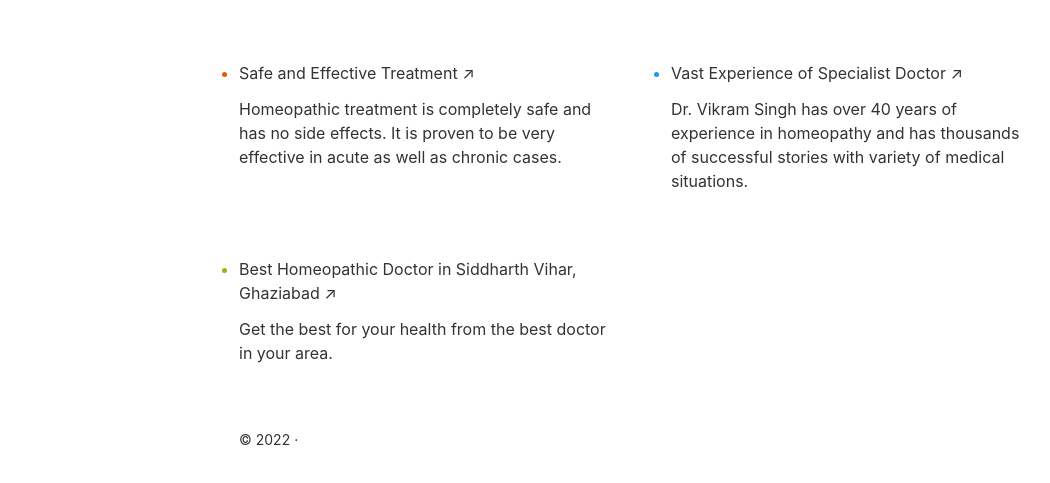
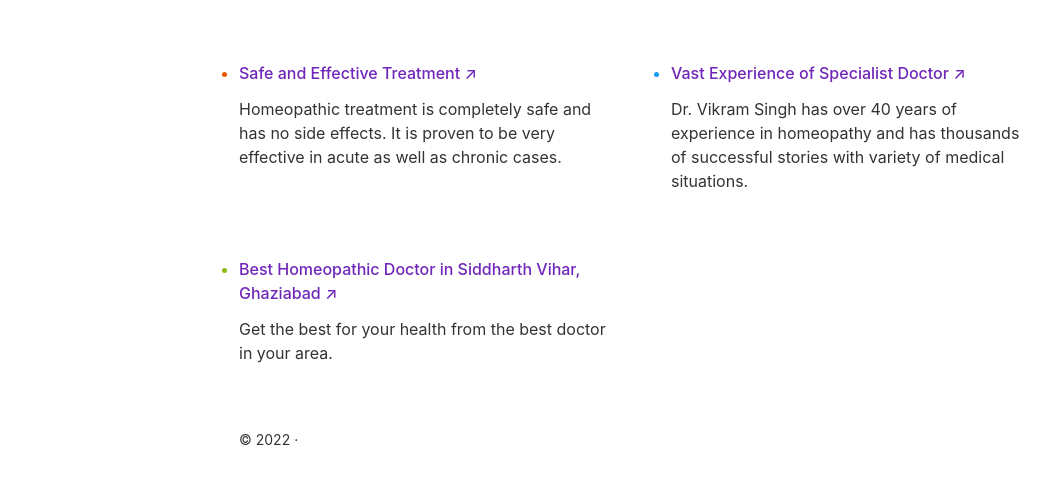
Before and after one commit to abc-90/homeoclinic, a Gatsby site: page / in a window 1280 px wide. Shown: the part 301-784 px from the top of the page, without its empty margins (1-1051 px from the left). Built offline with nearby package versions, Linux system fonts and the light colour scheme; Gatsby itself is replaced by a stand-in of ours.

Commit message:
Corrected class

```diff
--- a/src/pages/index.js
+++ b/src/pages/index.js
@@ -85,7 +85,7 @@ const IndexPage = () => (
     <ul className={styles.list}>
       {links.map(link => (
         <li className={styles.listItem}>
-          <p className={styles.listItemText}>
+          <p className={styles.listItemLink}>
             {link.text} ↗
           </p>
           <p className={styles.listItemDescription}>{link.description}</p>
```
